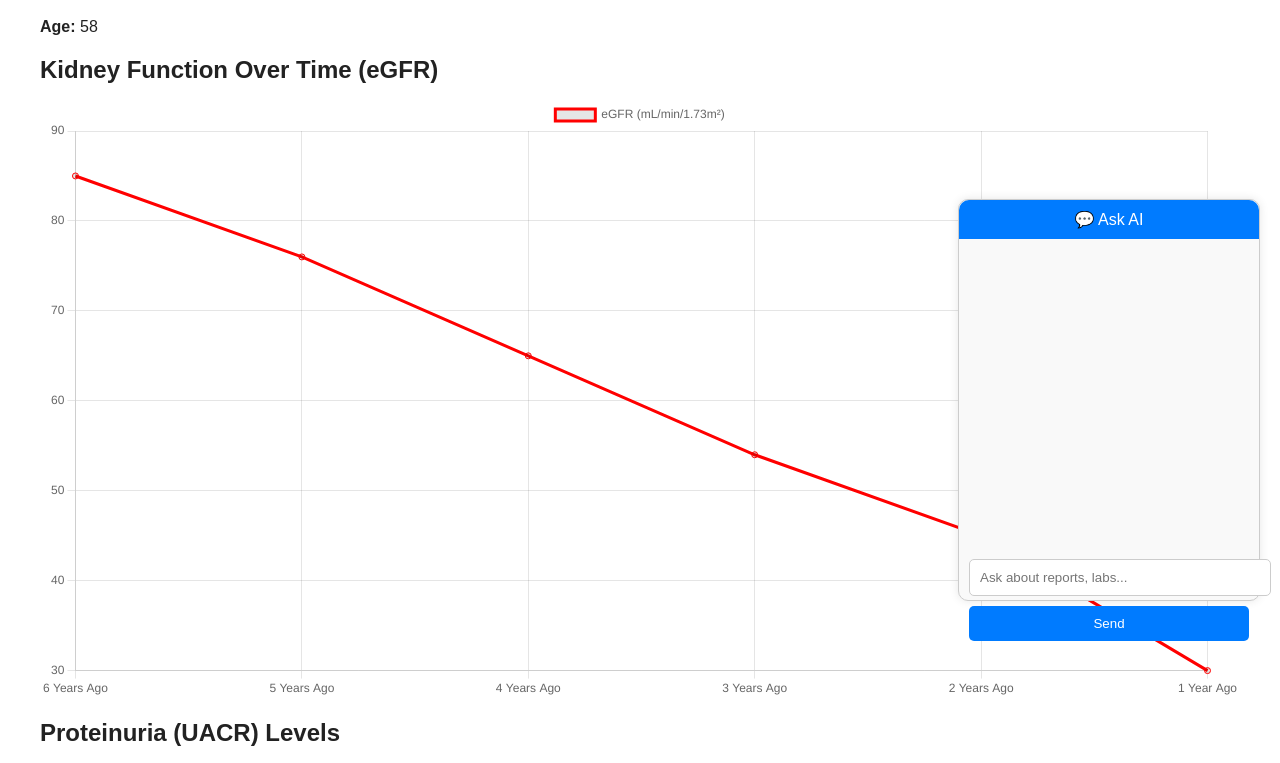
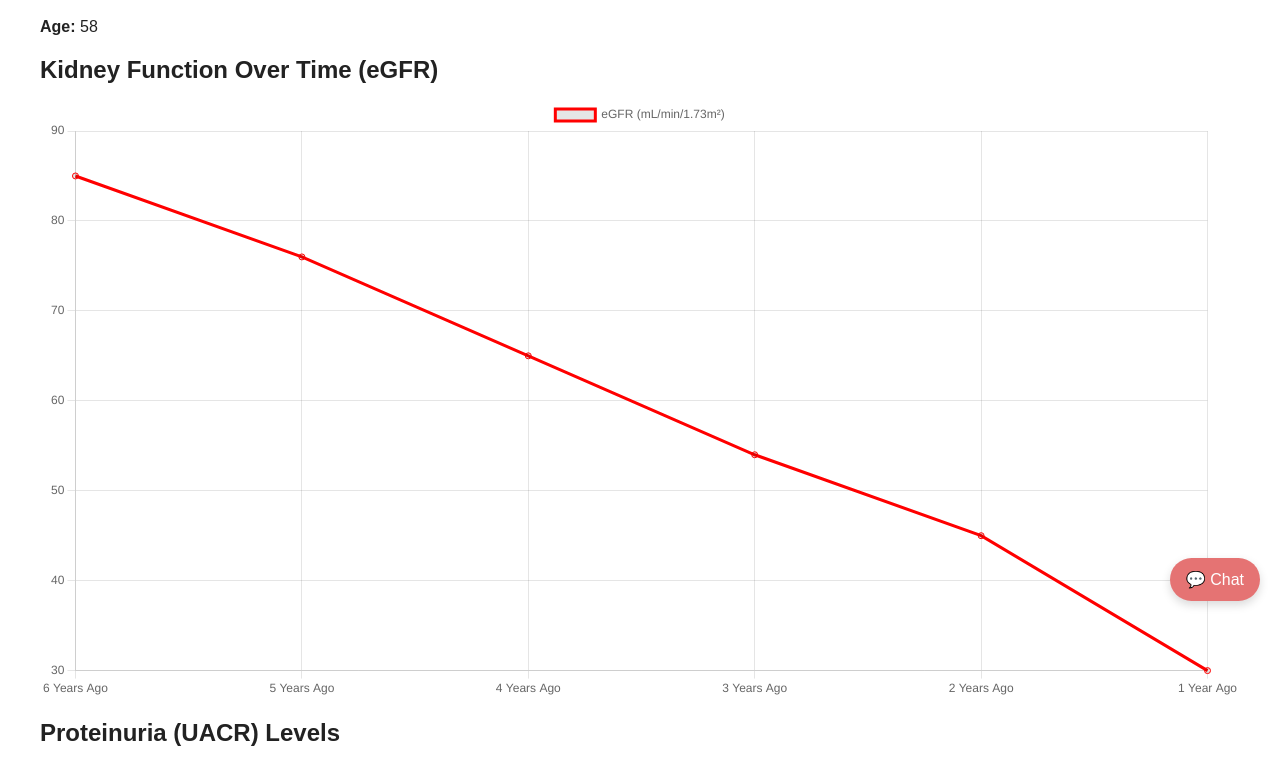
Before and after one commit to vrnccr/Fluffy_Pancakes_EHH25, a Flask app: page /patient/1 in a window 1280 px wide. Shown: the part 179-942 px from the top of the page. Run offline with Flask 3, Linux system fonts and the light colour scheme.

Commit message:
Hidden Key

```diff
--- a/static/script.js
+++ b/static/script.js
@@ -115,3 +115,25 @@ document.addEventListener("DOMContentLoaded", function () {
         chatMessages.innerHTML += `<div><strong>AI:</strong> ${data.response}</div>`;
     });
 });
+
+
+function toggleChatbot() {
+    var chatbot = document.getElementById("chatbot-container");
+    var toggleBtn = document.getElementById("chatbot-toggle");
+
+    if (chatbot.style.display === "none" || chatbot.style.opacity === "0") {
+        chatbot.style.display = "flex";
+        setTimeout(() => {
+            chatbot.style.opacity = "1";
+            chatbot.style.transform = "translateY(0)";
+        }, 10); // Smooth animation
+        toggleBtn.style.display = "none"; // Hide button when chatbot is open
+    } else {
+        chatbot.style.opacity = "0";
+        chatbot.style.transform = "translateY(20px)";
+        setTimeout(() => {
+            chatbot.style.display = "none"; // Hide after animation
+        }, 300);
+        toggleBtn.style.display = "block"; // Show button when chatbot is closed
+    }
+}
--- a/static/styles.css
+++ b/static/styles.css
@@ -137,69 +137,131 @@ h1, h2, h3 {
     box-shadow: 0px 0px 5px rgba(183, 28, 28, 0.5);
 }
 
-/* Chatbot Styling */
 #chatbot-container {
+    position: fixed;
+    bottom: 3%;
+    right: 2%;
+    width: 340px;
+    height: 500px;
+    background-color: #fafafa;
+    border: 1px solid var(--gray-border);
+    border-radius: 12px;
+    box-shadow: 0px 4px 12px rgba(0, 0, 0, 0.15);
+    display: none; /* Start hidden */
+    flex-direction: column;
+    overflow: auto; /* Allow scrolling if needed */
+    transition: opacity 0.3s ease-in-out, transform 0.3s ease-in-out;
+    opacity: 0;
+    transform: translateY(20px); /* Moves it slightly down when hidden */
+}
+
+
+/* Chatbot Header */
+#chatbot-header {
+    padding: 12px;
+    background-color: #e57373;
+    color: white;
+    text-align: center;
+    font-weight: bold;
+    border-top-left-radius: 12px;
+    border-top-right-radius: 12px;
+}
+
+/* Chatbot Body */
+#chatbot-body {
+    flex-grow: 1;  /* Makes the chat area take available space */
+    padding: 12px;
+    background-color: #ffffff;
+    overflow-y: auto;
+    scrollbar-width: none;
+    -ms-overflow-style: none;
+}
+
+/* Hide Scrollbars for WebKit Browsers */
+#chatbot-body::-webkit-scrollbar {
+    display: none;
+}
+
+/* Chat Messages */
+#chat-messages {
+    flex-grow: 1;
+    overflow-y: auto;
+    padding-bottom: 10px;
+    scrollbar-width: none;
+    -ms-overflow-style: none;
+}
+
+/* Hide Scrollbars for WebKit Browsers */
+#chat-messages::-webkit-scrollbar {
+    display: none;
+}
+
+/* Fix Input & Button to Bottom */
+#chat-input-container {
+    display: flex;
+    flex-direction: column;
+    /* padding: 10px; */
+    background-color: #ffffff;
+    border-top: 1px solid #ddd;
+    position: sticky;  /* Keeps it at the bottom of the container */
+    bottom: 0;
+    width: 100%;
+}
+
+/* Chat Input Field */
+#chat-input {
+    width: calc(100% - 20px);
+    padding: 10px;
+    border: 1px solid var(--gray-border);
+    border-radius: 6px;
+    background-color: #f5f5f5;
+    font-size: 14px;
+    margin-bottom: 5px;
+}
+
+/* Chatbot Send Button */
+#send-btn {
+    width: 100%;
+    padding: 12px;
+    background-color: #e57373;
+    color: white;
+    font-weight: bold;
+    border: none;
+    border-radius: 6px;
+    cursor: pointer;
+    transition: background 0.3s ease-in-out;
+}
+
+#send-btn:hover {
+    background-color: #d32f2f;
+}
+
+/* Chatbot Toggle Button */
+#chatbot-toggle {
     position: fixed;
     bottom: 20px;
     right: 20px;
-    width: 300px;
-    background: var(--background-white);
-    border-radius: 10px;
-    box-shadow: 0px 4px 8px rgba(0, 0, 0, 0.2);
-    /* display: none; */
-    flex-direction: column;
+    background-color: #e57373;
+    color: white;
+    border: none;
+    border-radius: 50px;
+    padding: 12px 16px;
+    font-size: 16px;
+    cursor: pointer;
+    transition: 0.3s ease-in-out;
+    box-shadow: 0px 4px 10px rgba(0, 0, 0, 0.15);
 }
 
-#chatbot-container {
-    position: fixed;
-    bottom: 20px;
-    right: 20px;
-    width: 300px;
-    height: 400px;
-    background-color: #f9f9f9;
-    border: 1px solid #ccc;
-    border-radius: 10px;
-    box-shadow: 0 0 10px rgba(0, 0, 0, 0.1);
+#chatbot-toggle:hover {
+    background-color: #d32f2f;
 }
 
-#chatbot-header {
-    padding: 10px;
-    background-color: #007bff;
+/* Close Button Inside Chatbot */
+#close-chatbot {
+    background: none;
+    border: none;
     color: white;
-    text-align: center;
-    border-top-left-radius: 10px;
-    border-top-right-radius: 10px;
+    font-size: 16px;
+    cursor: pointer;
+    float: right;
 }
-
-#chatbot-body {
-    padding: 10px;
-    height: calc(100% - 50px);
-}
-
-#chat-messages {
-    height: calc(100% - 50px);
-    overflow-y: auto;
-    margin-bottom: 10px;
-}
-
-#chat-input {
-    width: 100%;
-    padding: 10px;
-    margin-bottom: 10px;
-    border: 1px solid #ccc;
-    border-radius: 5px;
-}
-
-#send-btn {
-    width: 100%;
-    padding: 10px;
-    background-color: #007bff;
-    color: white;
-    border: none;
-    border-radius: 5px;
-    cursor: pointer;
-}
-
-#send-btn:hover {
-    background-color: #0056b3;
-}
--- a/templates/patient.html
+++ b/templates/patient.html
@@ -45,15 +45,24 @@
         {% endif %}
     </div>
 
-    <!-- Chatbot -->
-    <div id="chatbot-container">
-        <div id="chatbot-header">💬 Ask AI</div>
+    <!-- Chatbot Toggle Button -->
+    <button id="chatbot-toggle" onclick="toggleChatbot()">💬 Chat</button>
+
+    <!-- Chatbot Container -->
+    <div id="chatbot-container" style="display: none;">
+        <div id="chatbot-header">
+            <span>💬 Ask AI</span>
+            <button id="close-chatbot" onclick="toggleChatbot()">✖</button>
+        </div>
         <div id="chatbot-body">
             <div id="chat-messages"></div>
-            <input type="text" id="chat-input" placeholder="Ask about reports, labs..." />
-            <button id="send-btn">Send</button>
+        </div>
+        <div id="chat-input-container">
+            <input type="text" id="chat-input" placeholder="Ask about reports, labs...">
+            <button id="send-btn" onclick="sendMessage()">Send</button>
         </div>
     </div>
+
 
 
     <script>
```
Also changed, not shown: 2 other files.
